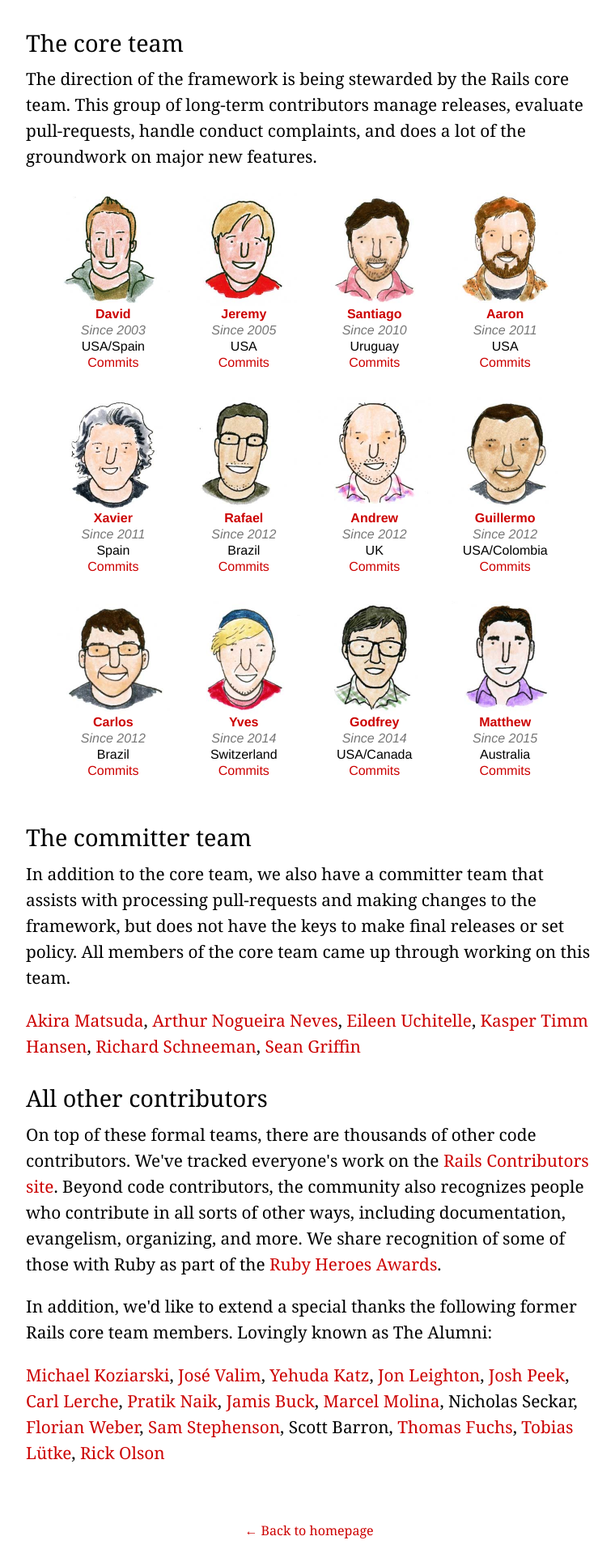
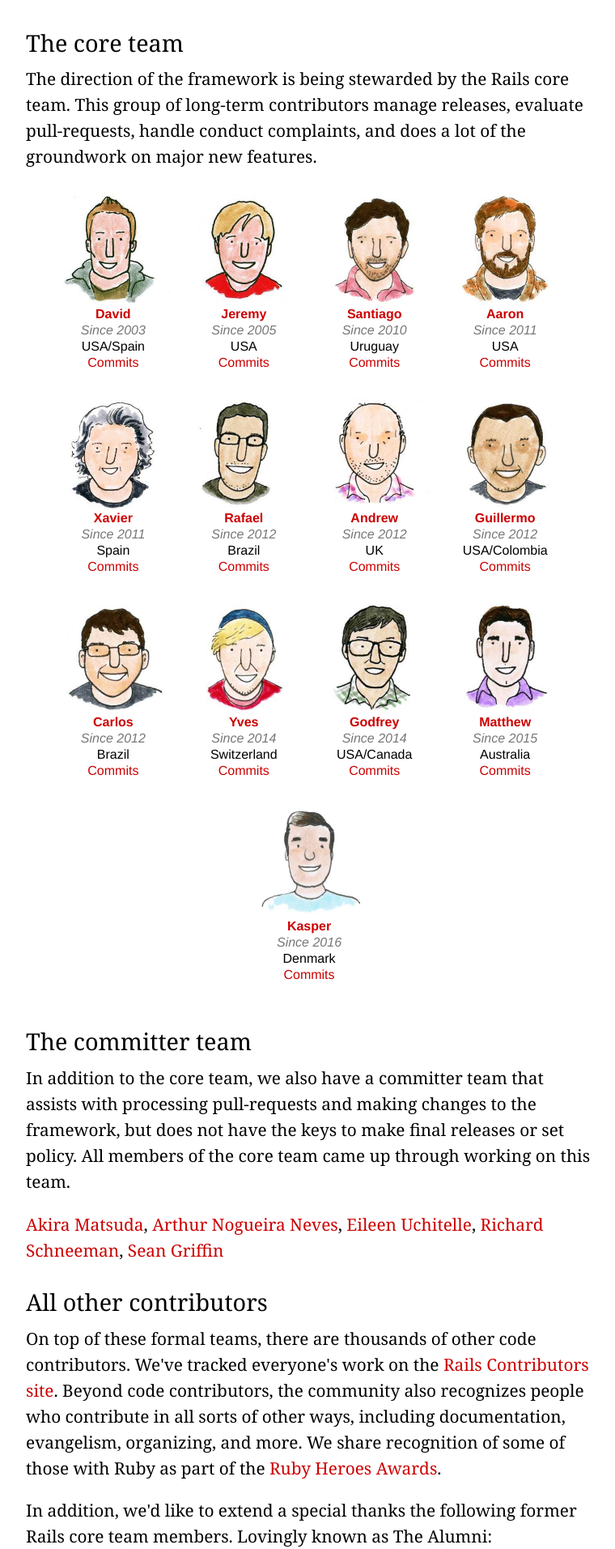
Before and after one commit to rails/homepage, a Jekyll site: the page built from community.html, in a window 1280 px wide. Shown: the part 569-2482 px from the top of the page at 81% size, without its empty margins (258-1018 px from the left). Built offline with Jekyll 4.4.1, drawn with Linux system fonts in a browser that asks for light colours.

Commit message:
Add Kasper to core

```diff
--- a/community.html
+++ b/community.html
@@ -175,6 +175,19 @@
             <a href="http://contributors.rubyonrails.org/contributors/matthew-draper/commits" target="_blank">Commits</a>
           </p>
         </div>
+
+        <div class="person">
+          <a href="https://twitter.com/kaspth" target="_blank">
+            <figure class="contributor kasper">
+              <p><strong>Kasper</strong><br>
+              <em>Since 2016</em></p>
+            </figure>
+          </a>
+          <p class="meta">
+            Denmark<br>
+            <a href="http://contributors.rubyonrails.org/contributors/kasper-timm-hansen/commits" target="_blank">Commits</a>
+          </p>
+        </div>
       </div>
 
 
@@ -182,7 +195,7 @@
 
       <p>In addition to the core team, we also have a committer team that assists with processing pull-requests and making changes to the framework, but does not have the keys to make final releases or set policy. All members of the core team came up through working on this team.</p>
 
-      <p><a href="https://twitter.com/a_matsuda">Akira Matsuda</a>, <a href="https://twitter.com/arthurnn">Arthur Nogueira Neves</a>, <a href="https://twitter.com/eileencodes">Eileen Uchitelle</a>, <a href="https://twitter.com/kaspth">Kasper Timm Hansen</a>, <a href="https://twitter.com/schneems">Richard Schneeman</a>, <a href="https://twitter.com/sgrif">Sean Griffin</a></p>
+      <p><a href="https://twitter.com/a_matsuda">Akira Matsuda</a>, <a href="https://twitter.com/arthurnn">Arthur Nogueira Neves</a>, <a href="https://twitter.com/eileencodes">Eileen Uchitelle</a>, <a href="https://twitter.com/schneems">Richard Schneeman</a>, <a href="https://twitter.com/sgrif">Sean Griffin</a></p>
 
       <h2>All other contributors</h2>
 
--- a/style.css
+++ b/style.css
@@ -159,6 +159,7 @@
 .yves { background-position: 140px 280px; }
 .godfrey { background-position: 0 560px; }
 .matthew { background-position: 560px 560px; }
+.kasper { background-position: 420px 140px; }
 
 figure p { margin: 0; }
 
```
Also changed, not shown: images/rails-core.jpg.
